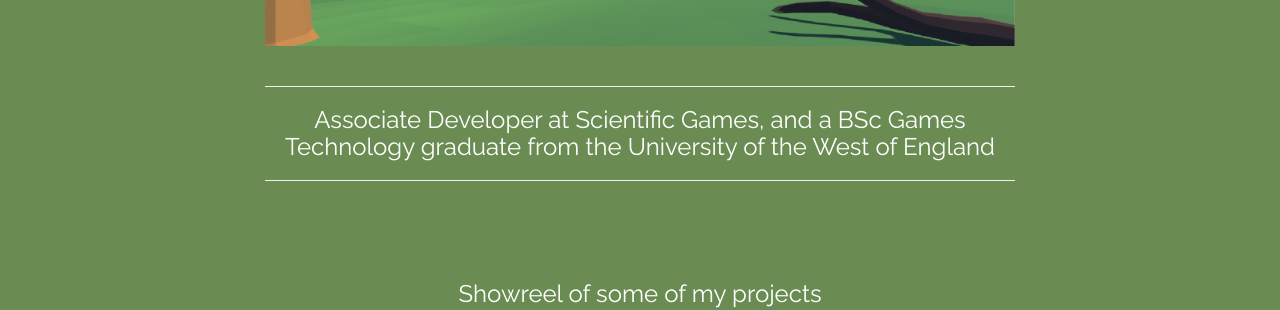
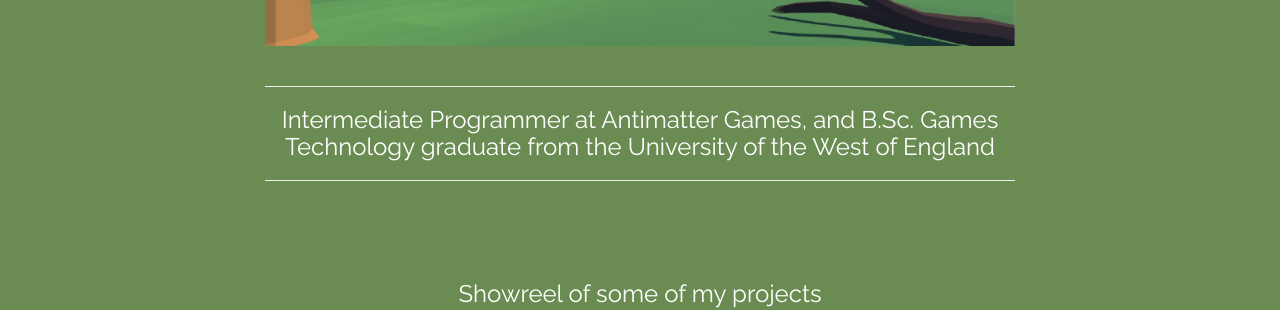
Before and after one commit to AGPO93/AGPO93.github.io, a Jekyll site: the page built from index.html, in a window 1280 px wide and 900 px high, scrolled down 342 px. Shown: the part 155-465 px from the top of the window. Built offline with Jekyll 4.4.1, drawn with Linux system fonts in a browser that asks for light colours; nearby versions of some CDN libraries.

Commit message:
Changed header description and added VS to gitignore

```diff
--- a/_includes/header.html
+++ b/_includes/header.html
@@ -7,7 +7,7 @@
                 <img src="{{ "/assets/img/openworldhome.jpg" | prepend: site.baseurl }}" class="img-responsive">
                 <br>
                 <hr>
-                <h3>Associate Developer at Scientific Games, and a BSc Games Technology graduate from the University of the West of England</h3>
+                <h3>Intermediate Programmer at Antimatter Games, and  B.Sc. Games Technology graduate from the University of the West of England</h3>
                 <!-- <h5>I specialise in Gameplay and Systems programming, and I'm particularly passionate about AI in games.</h5> -->
                 <!-- <h5>I specialise in Gameplay and Systems programming. I have experience with game engines like Unreal Engine 4 and Unity 3D, and my main programming languages are C++, C#, Typescript, and Javascript.</h5> -->
                 <!-- <h5>Take a look at the last 2 titles I've worked on: <br></h5>
```
Also changed, not shown: 1 other file.
